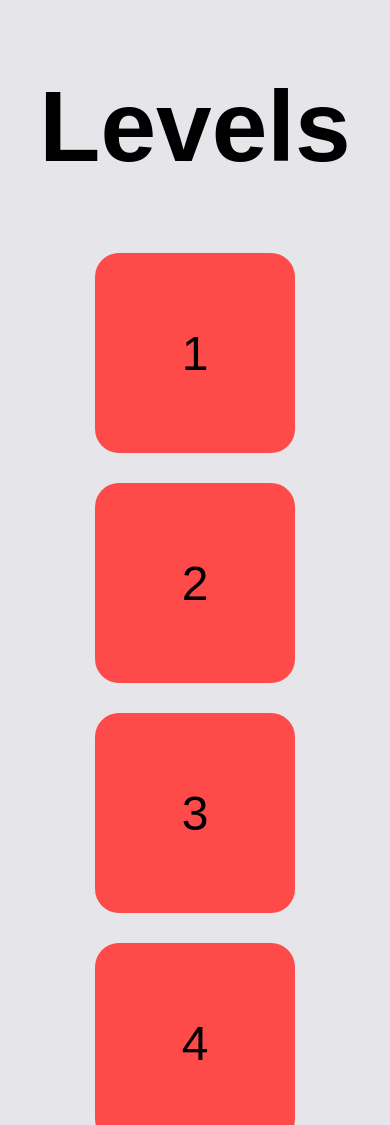
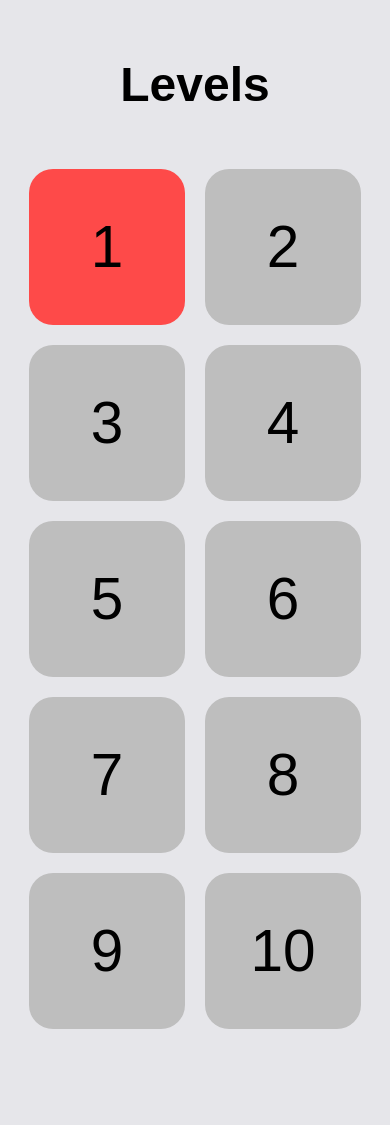
Before and after one commit to jirka88/Math-Quiz, a plain HTML site: page index.html in a window 390 px wide. Shown: the top 1125 px of the page. After the commit the page ends 1029 px from the top, so only its background shows below. Drawn offline with Linux system fonts and the light colour scheme; a web font is replaced by a local one.

Commit message:
responsive for mobile

```diff
--- a/css/styles.css
+++ b/css/styles.css
@@ -34,7 +34,6 @@ header h1 {
   display: flex;
   align-items: center;
   justify-content: center;
-
 }
 .levels-container {
   height: 70%;
@@ -50,18 +49,22 @@ header h1 {
 .level-card {
   height: 250px;
   width: 250px;
-    background: var(--red);
+  background: var(--grey);
   border-radius: 24px;
   display: flex;
   align-items: center;
   justify-content: center;
   margin: 0;
   cursor: pointer;
-    transition: .2s ease-in-out all;
+  transition: 0.2s ease-in-out all;
 }
 
+.level-card:nth-child(1) {
+  /*dočasně */
+  background: var(--red);
+}
 .level-card:hover {
-    border-radius: 50%;
+  background: var(--red);
 }
 
 .level-card p {
@@ -73,11 +76,48 @@ header h1 {
   }
 }
 @media only screen and (max-width: 1440px) {
-    .levels-container {
-        width: 100%;
-    }
   .level-card {
     width: 200px;
     height: 200px;
   }
 }
+@media only screen and (max-width: 1080px) {
+  header {
+    height: 20%;
+  }
+  header h1 {
+    font-size: 4em;
+  }
+}
+@media only screen and (max-width: 620px) {
+  header {
+    height: 20%;
+  }
+  header h1 {
+    font-size: 3em;
+  }
+  .levels-container {
+    gap: 20px;
+  }
+  .level-card {
+    width: 150px;
+    height: 150px;
+  }
+  .level-card p {
+    font-size: 3em;
+  }
+}
+@media only screen and (max-width: 425px) {
+  .level-card {
+    width: 40vw;
+    height: 40vw;
+  }
+  .level-card p {
+    font-size: 15vw;
+  }
+}
+@media only screen and (max-height: 600px) {
+  header {
+    height: 150px;
+  }
+}
```
Also changed, not shown: index.html (+1 -4 lines). Lines whose indentation alone changed are shown as unchanged.
